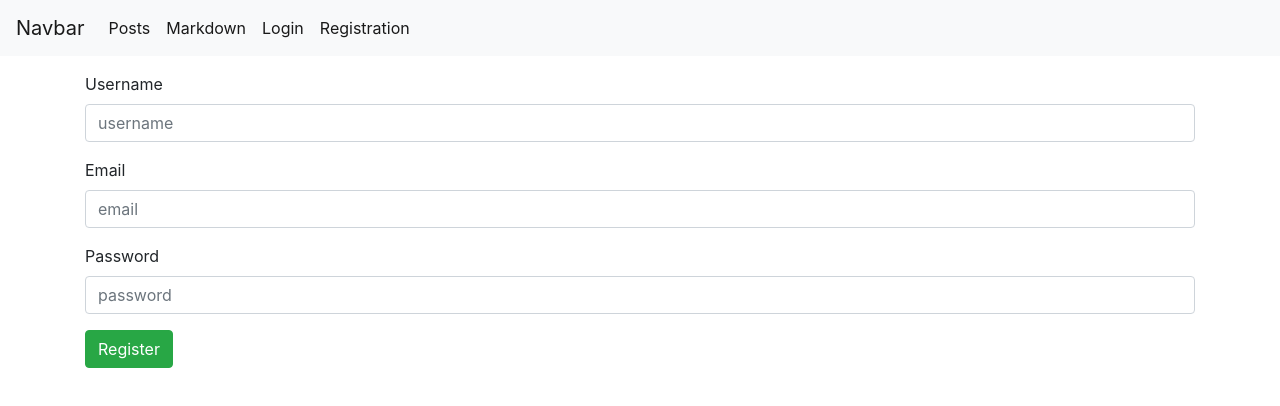
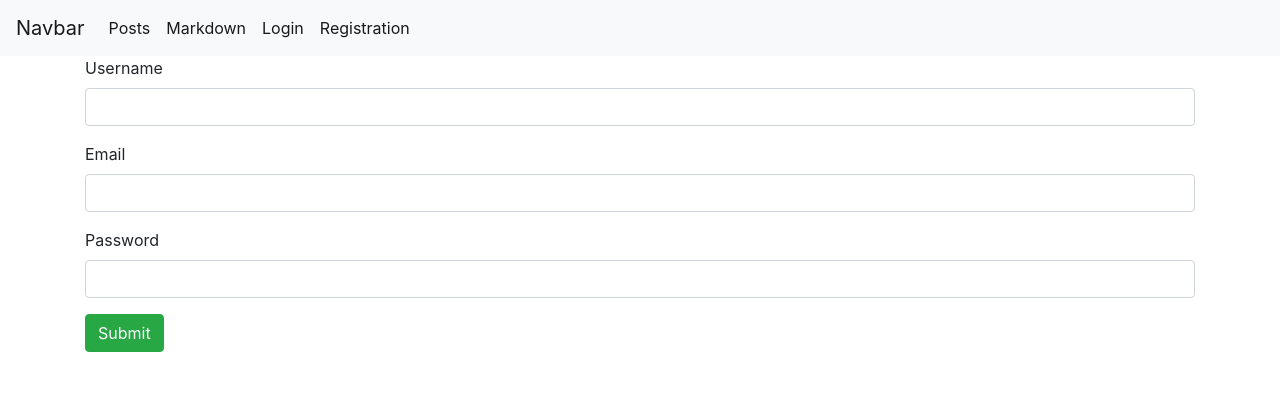
Before and after one commit to MinPt/YAFF-front, a React (Create React App) app: page /registration in a window 1280 px wide. Shown: the top 406 px of the page. Built offline with nearby package versions, Linux system fonts and the light colour scheme.

Commit message:
Forms REMASTERED now with validation. GLobalForm class is base for all forms.

```diff
--- a/package.json
+++ b/package.json
@@ -10,6 +10,7 @@
     "axios": "^0.21.1",
     "bootstrap": "^4.5.3",
     "fontsource-roboto": "^4.0.0",
+    "formik": "^2.2.6",
     "joi-browser": "^13.4.0",
     "jquery": "^3.5.1",
     "react": "^17.0.1",
@@ -20,7 +21,8 @@
     "react-scripts": "4.0.1",
     "react-toastify": "^6.2.0",
     "showdown": "^1.9.1",
-    "web-vitals": "^0.2.4"
+    "web-vitals": "^0.2.4",
+    "yup": "^0.32.8"
   },
   "scripts": {
     "start": "react-scripts start",
--- a/src/components/common/form.jsx
+++ /dev/null
@@ -1,42 +0,0 @@
-import React, { Component } from "react";
-import Input from "./input";
-
-class Form extends Component {
-  state = {
-    data: {},
-    errors: {},
-  };
-
-  handleChange = ({ currentTarget: input }) => {
-    const data = { ...this.state.data };
-    data[input.name] = input.value;
-    this.setState({ data });
-  };
-
-  handleSubmit() {}
-
-  createInput = (label, name, type = "text") => {
-    return (
-      <Input
-        onChange={this.handleChange}
-        label={label}
-        value={this.state.data[name]}
-        name={name}
-        type={type}
-      />
-    );
-  };
-
-  createButton = (label) => {
-    return (
-      <button
-        onClick={(e) => this.handleSubmit(e)}
-        className="btn btn-success mt-3"
-      >
-        {label}
-      </button>
-    );
-  };
-}
-
-export default Form;
--- /dev/null
+++ b/src/components/common/globalForm.jsx
@@ -0,0 +1,47 @@
+import React, { Component } from "react";
+import { Form, Formik } from "formik";
+import * as yup from "yup";
+
+class GlobalForm extends Component {
+  state = {
+    data: {},
+    errors: {},
+    inputFields: [],
+  };
+
+  schema = yup.object().shape({});
+
+  handleSubmit(value, actions) {
+    console.log(value);
+    console.log(actions);
+  }
+
+  render() {
+    const { data, inputFields } = this.state;
+
+    return (
+      <Formik
+        initialValues={data}
+        onSubmit={this.handleSubmit}
+        validationSchema={this.schema}
+      >
+        {(props) => (
+          <Form>
+            {inputFields.map((item, i) => {
+              return item;
+            })}
+            <button
+              disabled={!props.isValid}
+              className="btn btn-success"
+              type="submit"
+            >
+              Submit
+            </button>
+          </Form>
+        )}
+      </Formik>
+    );
+  }
+}
+
+export default GlobalForm;
--- a/src/components/common/input.jsx
+++ b/src/components/common/input.jsx
@@ -1,19 +1,16 @@
 import React from "react";
+import { useField } from "formik";
 
-const Input = ({ label, name, type, value, error, onChange }) => {
+const Input = ({ label, ...props }) => {
+  const [field, meta] = useField(props.name);
+
   return (
-    <div className="from-group mt-3">
-      <label htmlFor={name}>{label}</label>
-      <input
-        className="form-control"
-        placeholder={name}
-        id={name}
-        onChange={(e) => onChange(e)}
-        value={value}
-        type={type}
-        name={name}
-      />
-      {error && <div className="alert alert-danger">{error}</div>}
+    <div className="form-group">
+      <label>{label}</label>
+      <input className="form-control" {...field} {...props}></input>
+      {meta.touched && meta.error ? (
+        <div className="alert text-danger p-0 ml-2 w-">{meta.error}</div>
+      ) : null}
     </div>
   );
 };
--- a/src/components/forms/createPostForm.jsx
+++ b/src/components/forms/createPostForm.jsx
@@ -1,10 +1,12 @@
-import React, { Component } from "react";
-import Form from "../common/form";
+import React from "react";
+import GlobalForm from "../common/globalForm";
 import ReactMde from "react-mde";
+import api from "../../gateways/CRADops/apiPost";
 import * as Showdown from "showdown";
-import api from "../../gateways/CRADops/apiPost";
+import * as yup from "yup";
+import Input from "../common/input";
 
-class CreatePostForm extends Form {
+class CreatePostForm extends GlobalForm {
   state = {
     data: {
       body: "",
@@ -17,7 +19,24 @@ class CreatePostForm extends Form {
       strikethrough: true,
       tasklists: true,
     }),
+    inputFields: [
+      <Input type="text" name="title" label="Title" />,
+      <ReactMde
+        value={this.state.data.body}
+        onChange={(value) => this.handleMarkdownChange(value)}
+        selectedTab={this.state.selectedTab}
+        onTabChange={(tab) => this.handleTabChange(tab)}
+        generateMarkdownPreview={(markdown) =>
+          Promise.resolve(this.state.converter.makeHtml(markdown))
+        }
+      />,
+    ],
   };
+
+  schema = yup.object().shape({
+    body: yup.string().required().min(100),
+    title: yup.string().required().min(15),
+  });
 
   handleMarkdownChange(value) {
     const data = { ...this.state.data };
@@ -37,28 +56,6 @@ class CreatePostForm extends Form {
       const data = await api.createPost(model);
     } catch (error) {}
   }
-
-  render() {
-    const { body: markdown } = this.state.data;
-
-    return (
-      <div className="">
-        <form>
-          {this.createInput("Title", "title")}
-          <ReactMde
-            value={markdown}
-            onChange={(value) => this.handleMarkdownChange(value)}
-            selectedTab={this.state.selectedTab}
-            onTabChange={(tab) => this.handleTabChange(tab)}
-            generateMarkdownPreview={(markdown) =>
-              Promise.resolve(this.state.converter.makeHtml(markdown))
-            }
-          />
-          {this.createButton("Submit")}
-        </form>
-      </div>
-    );
-  }
 }
 
 export default CreatePostForm;
--- a/src/components/forms/login.jsx
+++ b/src/components/forms/login.jsx
@@ -1,36 +1,33 @@
-import React, { Component } from "react";
-import Form from "../common/form";
 import api from "../../gateways/CRADops/apiPost";
-import isLogged from "../../utilities/isAuntificated";
+import GlobalForm from "../common/globalForm";
+import * as yup from "yup";
+import Input from "../common/input";
+import { withRouter } from "react-router-dom";
 
-class Login extends Form {
+class Login extends GlobalForm {
   state = {
     data: { email: "", password: "" },
     errors: {},
+    inputFields: [
+      <Input type="text" name="email" label="Email" />,
+      <Input type="password" name="password" label="Password" />,
+    ],
     apiResponse: {},
   };
 
-  async handleSubmit(e) {
-    e.preventDefault();
-    console.log(isLogged());
-    const model = { ...this.state.data };
-    try {
-      const data = await api.loginUser(model);
-      this.setState({ apiResponse: data });
-      localStorage.setItem("jwt", data.jwtToken);
-      this.props.history.push("/posts");
-    } catch (error) {}
+  handleSubmit = async (value) => {
+    const model = { ...value };
+
+    const data = await api.loginUser(model);
+    localStorage.setItem("jwt", data.jwtToken);
+    console.log(this.props.history);
+    this.props.history.push("/posts");
   }
 
-  render() {
-    return (
-      <form>
-        {this.createInput("Email", "email")}
-        {this.createInput("Password", "password")}
-        {this.createButton("Submit")}
-      </form>
-    );
-  }
+  schema = yup.object().shape({
+    email: yup.string().email().required(),
+    password: yup.string().required(),
+  });
 }
 
-export default Login;
+export default withRouter(Login);
--- a/src/components/forms/registration.jsx
+++ b/src/components/forms/registration.jsx
@@ -1,8 +1,10 @@
-import Form from "../common/form";
+import GlobalForm from "../common/globalForm";
 import api from "../../gateways/CRADops/apiPost";
 import { toast } from "react-toastify";
+import Input from "../common/input";
+import * as yup from "yup";
 
-class Register extends Form {
+class Register extends GlobalForm {
   state = {
     data: {
       username: "",
@@ -11,12 +13,27 @@ class Register extends Form {
     },
     errors: {},
     apiResponse: {},
+    inputFields: [
+      <Input type="text" name="username" label="Username" />,
+      <Input type="text" name="email" label="Email" />,
+      <Input type="password" name="password" label="Password" />,
+    ],
   };
 
-  async handleSubmit(e) {
-    e.preventDefault();
+  schema = yup.object().shape({
+    username: yup.string().min(5).max(55).required(),
+    email: yup.string().email().required(),
+    password: yup
+      .string()
+      .matches(
+        /^(?=.*[a-z])(?=.*[A-Z])(?=.*[0-9])(?=.*[!@#\$%\^&\*])(?=.{8,})/,
+        "Password should have: 1 lower character, 1 upper character, 1 numeric character, 1 special symbol and be at least 8 characters long"
+      )
+      .required(),
+  });
 
-    const model = { ...this.state.data };
+  handleSubmit = async (value) => {
+    const model = { ...value };
     try {
       const data = await api.registerUser(model);
       this.setState({ apiResponse: data });
@@ -30,18 +47,7 @@ class Register extends Form {
       }
       console.log(data);
     }
-  }
-
-  render() {
-    return (
-      <form>
-        {this.createInput("Username", "username")}
-        {this.createInput("Email", "email")}
-        {this.createInput("Password", "password")}
-        {this.createButton("Register")}
-      </form>
-    );
-  }
+  };
 }
 
 export default Register;
--- a/src/components/navbar.jsx
+++ b/src/components/navbar.jsx
@@ -44,6 +44,7 @@ const NavBar = () => {
               Login
             </Link>
           </li>
+
           {!isLogged() && (
             <li className="nav-item active">
               <Link to="/registration" className="nav-link">
```
Also changed, not shown: 1 other file (tests, documents, lock files or other folders).
